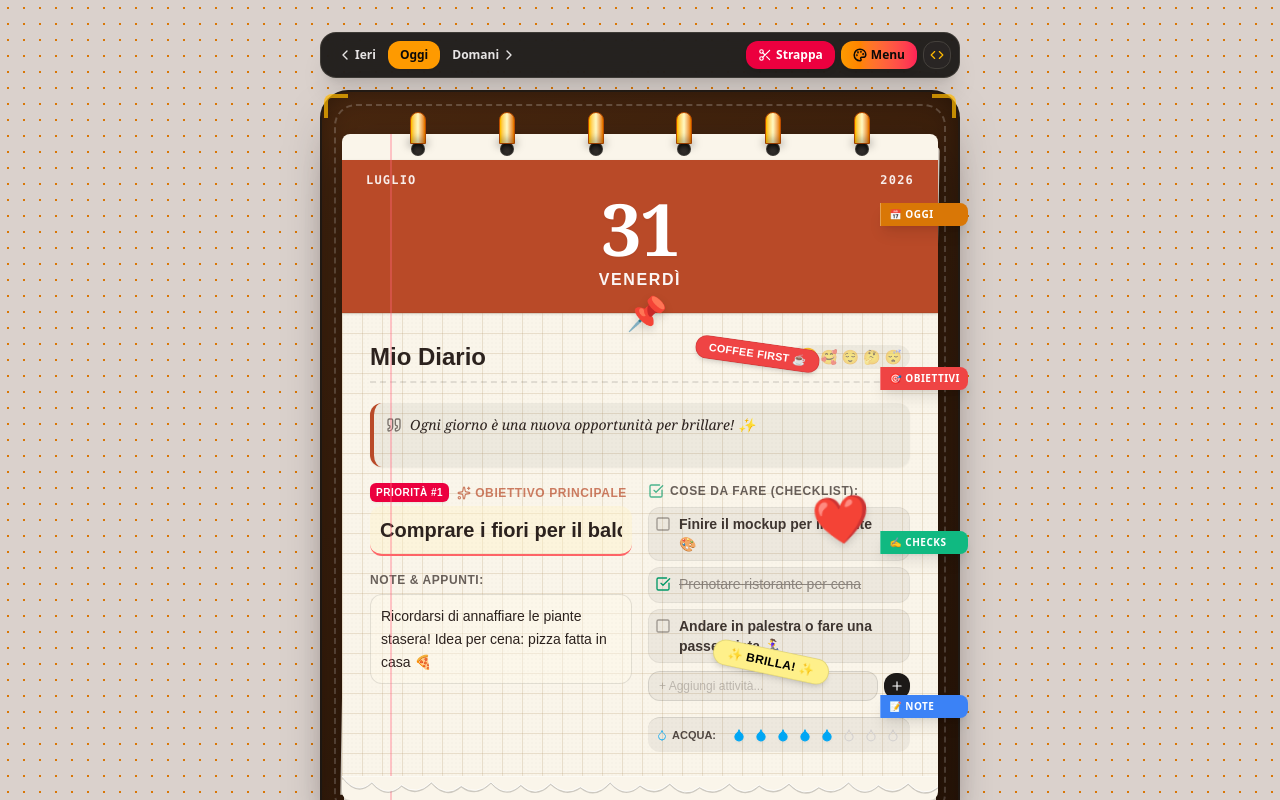
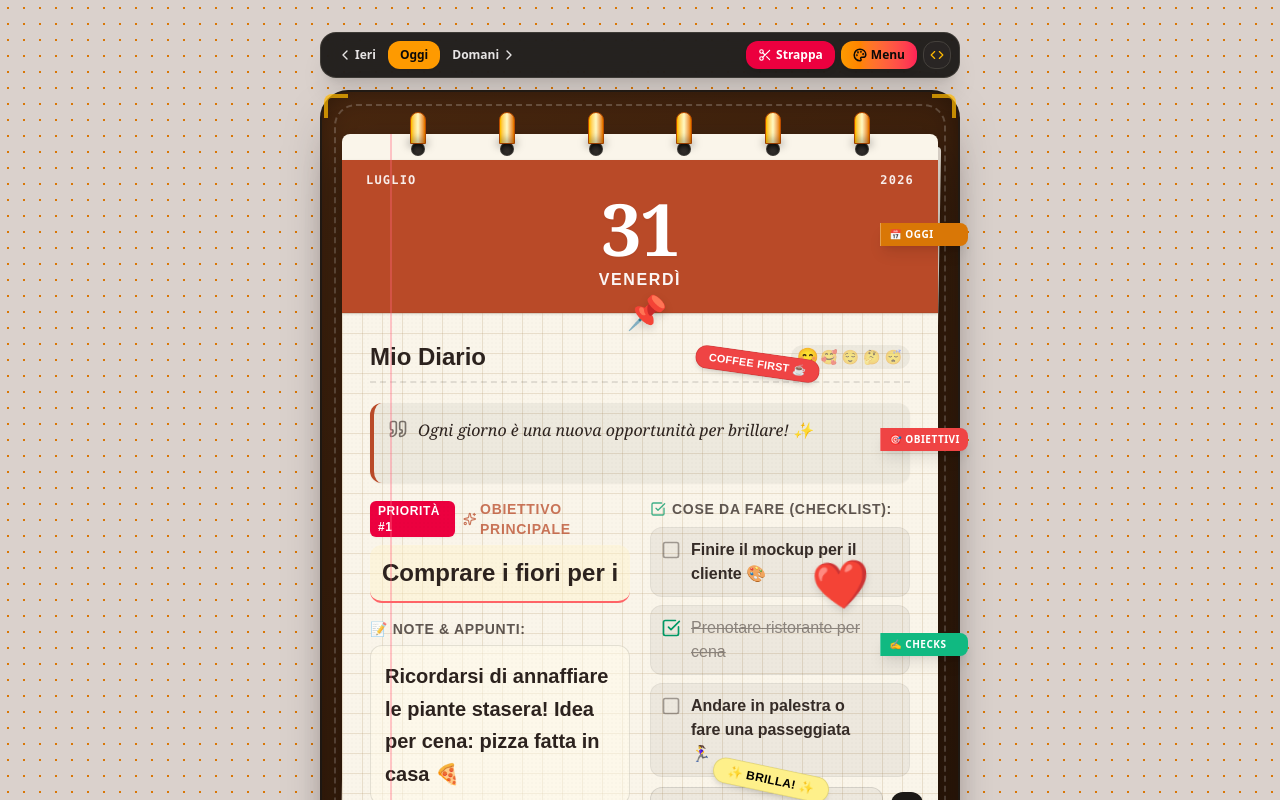
Before and after one commit to scottino2019-glitch/Calendario-Strappabile-interattivo, a React (Vite) app: page / in a window 1280 px wide. Shown: the top 800 px of the page. Built offline with nearby package versions, Linux system fonts and the light colour scheme.

Commit message:
style: improve quote section readability
Increase text size, spacing, and line height in the daily quote section to enhance visual hierarchy and readability on all devices.

```diff
--- a/src/components/TornPaperCalendar.tsx
+++ b/src/components/TornPaperCalendar.tsx
@@ -474,10 +474,10 @@ export const TornPaperCalendar: React.FC<TornPaperCalendarProps> = ({
               {/* DAILY QUOTE SECTION */}
               {config.agendaContent.showQuote && (
                 <div
-                  className="mb-3 sm:mb-4 p-2.5 sm:p-3 rounded-xl bg-black/5 border-l-4 italic text-xs sm:text-sm relative flex gap-2 items-start shadow-xs"
+                  className="mb-3 sm:mb-4 p-2.5 sm:p-3.5 rounded-xl bg-black/5 border-l-4 italic text-sm sm:text-base relative flex gap-2.5 items-start shadow-xs"
                   style={{ borderColor: paperTheme.accentColor }}
                 >
-                  <Quote className="w-3.5 h-3.5 sm:w-4 sm:h-4 shrink-0 opacity-60 mt-0.5" />
+                  <Quote className="w-4 h-4 sm:w-5 sm:h-5 shrink-0 opacity-60 mt-0.5" />
                   {isEditMode ? (
                     <textarea
                       value={config.agendaContent.quote}
@@ -491,31 +491,31 @@ export const TornPaperCalendar: React.FC<TornPaperCalendarProps> = ({
                         })
                       }
                       rows={2}
-                      className="w-full bg-transparent outline-none resize-none text-xs sm:text-sm font-serif-display"
+                      className="w-full bg-transparent outline-none resize-none text-sm sm:text-base font-serif-display leading-relaxed"
                       placeholder="Pensiero del giorno..."
                     />
                   ) : (
-                    <p className="font-serif-display">{config.agendaContent.quote}</p>
+                    <p className="font-serif-display text-sm sm:text-base leading-relaxed">{config.agendaContent.quote}</p>
                   )}
                 </div>
               )}
 
               {/* RESPONSIVE 2-COLUMN CONTENT GRID */}
-              <div className="grid grid-cols-1 sm:grid-cols-2 gap-3 sm:gap-4 items-start">
+              <div className="grid grid-cols-1 sm:grid-cols-2 gap-3.5 sm:gap-5 items-start">
                 {/* LEFT COLUMN: MAIN FOCUS & NOTES */}
-                <div className="space-y-3 sm:space-y-4">
+                <div className="space-y-3.5 sm:space-y-4">
                   {/* MAIN FOCUS / PRIORITY SECTION */}
                   {config.agendaContent.showFocus && (
                     <div id="agenda-section-focus">
-                      <div className="flex items-center gap-2 mb-1">
-                        <span className="text-[9px] sm:text-[10px] font-black text-white bg-rose-600 px-1.5 py-0.5 rounded-md uppercase tracking-wider shadow-xs">
+                      <div className="flex items-center gap-2 mb-1.5">
+                        <span className="text-[10px] sm:text-xs font-black text-white bg-rose-600 px-2 py-0.5 rounded-md uppercase tracking-wider shadow-xs">
                           Priorità #1
                         </span>
                         <div
-                          className="text-[11px] sm:text-xs uppercase font-extrabold tracking-wider opacity-70 flex items-center gap-1"
+                          className="text-xs sm:text-sm uppercase font-extrabold tracking-wider opacity-75 flex items-center gap-1"
                           style={{ color: paperTheme.accentColor }}
                         >
-                          <Sparkles className="w-3 h-3 sm:w-3.5 sm:h-3.5" />
+                          <Sparkles className="w-3.5 h-3.5 sm:w-4 sm:h-4" />
                           <span>Obiettivo Principale</span>
                         </div>
                       </div>
@@ -532,22 +532,22 @@ export const TornPaperCalendar: React.FC<TornPaperCalendarProps> = ({
                               },
                             })
                           }
-                          className="w-full text-base sm:text-xl font-bold bg-amber-100/40 p-2 sm:p-2.5 rounded-xl border-b-2 border-red-400 outline-none font-handwriting"
+                          className="w-full text-lg sm:text-2xl font-bold bg-amber-100/40 p-2.5 sm:p-3 rounded-xl border-b-2 border-red-400 outline-none font-handwriting placeholder:text-stone-400"
                           placeholder="Cosa vuoi fare di importante oggi?"
                         />
                       ) : (
-                        <div className="text-base sm:text-xl font-bold bg-amber-100/30 p-2 sm:p-2.5 rounded-xl border-b-2 border-red-300 font-handwriting">
+                        <div className="text-lg sm:text-2xl font-bold bg-amber-100/30 p-2.5 sm:p-3 rounded-xl border-b-2 border-red-300 font-handwriting">
                           {config.agendaContent.mainFocus}
                         </div>
                       )}
                     </div>
                   )}
 
-                  {/* NOTES & SCRATCHPAD AREA */}
+                  {/* NOTES & SCRATCHPAD AREA (BLOC NOTE) */}
                   {config.agendaContent.showNotes && (
                     <div id="agenda-section-notes">
-                      <div className="text-[11px] sm:text-xs uppercase font-extrabold tracking-wider opacity-70 mb-1 sm:mb-1.5">
-                        Note & Appunti:
+                      <div className="text-xs sm:text-sm uppercase font-extrabold tracking-wider opacity-75 mb-1.5 flex items-center gap-1.5">
+                        <span>📝 Note & Appunti:</span>
                       </div>
                       {isEditMode ? (
                         <textarea
@@ -561,12 +561,12 @@ export const TornPaperCalendar: React.FC<TornPaperCalendarProps> = ({
                               },
                             })
                           }
-                          rows={3}
-                          className="w-full text-xs sm:text-sm bg-amber-50/40 border border-black/10 p-2 sm:p-2.5 rounded-xl outline-none resize-none leading-relaxed font-handwriting"
+                          rows={4}
+                          className="w-full text-base sm:text-xl font-semibold bg-amber-50/50 border border-black/10 p-2.5 sm:p-3.5 rounded-xl outline-none resize-none leading-relaxed font-handwriting placeholder:text-stone-400"
                           placeholder="Scrivi le tue note qui..."
                         />
                       ) : (
-                        <div className="p-2 sm:p-2.5 bg-amber-50/30 rounded-xl border border-black/5 text-xs sm:text-sm leading-relaxed whitespace-pre-wrap font-handwriting min-h-[60px]">
+                        <div className="p-2.5 sm:p-3.5 bg-amber-50/40 rounded-xl border border-black/5 text-base sm:text-xl font-semibold leading-relaxed whitespace-pre-wrap font-handwriting min-h-[90px]">
                           {config.agendaContent.notes}
                         </div>
                       )}
@@ -575,33 +575,33 @@ export const TornPaperCalendar: React.FC<TornPaperCalendarProps> = ({
                 </div>
 
                 {/* RIGHT COLUMN: TODOS & WATER TRACKER */}
-                <div className="space-y-3 sm:space-y-4">
-                  {/* TO-DO CHECKLIST SECTION */}
+                <div className="space-y-3.5 sm:space-y-4">
+                  {/* TO-DO CHECKLIST SECTION (LISTA) */}
                   {config.agendaContent.showTodos && (
                     <div id="agenda-section-todos">
-                      <div className="text-[11px] sm:text-xs uppercase font-extrabold tracking-wider opacity-70 mb-1.5 sm:mb-2 flex items-center gap-1.5">
-                        <CheckSquare className="w-3.5 h-3.5 sm:w-4 sm:h-4 text-emerald-600" />
+                      <div className="text-xs sm:text-sm uppercase font-extrabold tracking-wider opacity-75 mb-2 flex items-center gap-1.5">
+                        <CheckSquare className="w-4 h-4 text-emerald-600" />
                         <span>Cose da fare (Checklist):</span>
                       </div>
-                      <div className="space-y-1.5">
+                      <div className="space-y-2">
                         {config.agendaContent.todos.map((todo) => (
                           <div
                             key={todo.id}
-                            className="flex items-start justify-between gap-2 group/todo bg-black/5 hover:bg-black/10 p-1.5 rounded-xl transition border border-black/5"
+                            className="flex items-start justify-between gap-2.5 group/todo bg-black/5 hover:bg-black/10 p-2 sm:p-2.5 rounded-xl transition border border-black/5"
                           >
                             <button
                               type="button"
                               onClick={() => handleToggleTodo(todo.id)}
-                              className="flex items-start gap-2 text-left text-xs sm:text-sm font-medium flex-1 cursor-pointer"
+                              className="flex items-start gap-2.5 text-left text-sm sm:text-base font-semibold flex-1 cursor-pointer"
                             >
                               {todo.completed ? (
-                                <CheckSquare className="w-4 h-4 text-emerald-600 shrink-0 mt-0.5" />
+                                <CheckSquare className="w-5 h-5 text-emerald-600 shrink-0 mt-0.5" />
                               ) : (
-                                <Square className="w-4 h-4 opacity-40 shrink-0 mt-0.5" />
+                                <Square className="w-5 h-5 opacity-40 shrink-0 mt-0.5" />
                               )}
                               <span
                                 className={
-                                  todo.completed ? 'line-through opacity-50' : 'opacity-90 font-semibold'
+                                  todo.completed ? 'line-through opacity-50 font-medium' : 'opacity-95 font-semibold'
                                 }
                               >
                                 {todo.text}
@@ -612,9 +612,10 @@ export const TornPaperCalendar: React.FC<TornPaperCalendarProps> = ({
                               <button
                                 type="button"
                                 onClick={() => handleDeleteTodo(todo.id)}
-                                className="opacity-0 group-hover/todo:opacity-100 p-1 text-red-500 hover:bg-black/10 rounded-lg transition"
+                                className="opacity-0 group-hover/todo:opacity-100 p-1 text-red-500 hover:bg-black/10 rounded-lg transition shrink-0"
+                                title="Elimina"
                               >
-                                <Trash2 className="w-3.5 h-3.5" />
+                                <Trash2 className="w-4 h-4" />
                               </button>
                             )}
                           </div>
@@ -623,19 +624,20 @@ export const TornPaperCalendar: React.FC<TornPaperCalendarProps> = ({
 
                       {/* ADD TODO FORM */}
                       {isEditMode && (
-                        <form onSubmit={handleAddTodo} className="mt-2 flex items-center gap-1.5">
+                        <form onSubmit={handleAddTodo} className="mt-2.5 flex items-center gap-2">
                           <input
                             type="text"
                             value={newTodoText}
                             onChange={(e) => setNewTodoText(e.target.value)}
                             placeholder="+ Aggiungi attività..."
-                            className="text-xs bg-black/5 border border-black/10 px-2.5 py-1.5 rounded-xl outline-none flex-1 font-medium placeholder:opacity-50"
+                            className="text-sm sm:text-base bg-black/5 border border-black/10 px-3 py-2 rounded-xl outline-none flex-1 font-medium placeholder:opacity-50"
                           />
                           <button
                             type="submit"
-                            className="p-1.5 bg-stone-900 text-white hover:bg-stone-800 rounded-xl text-xs font-bold transition shadow-xs cursor-pointer"
+                            className="p-2 bg-stone-900 text-white hover:bg-stone-800 rounded-xl text-sm font-bold transition shadow-xs cursor-pointer shrink-0"
+                            title="Aggiungi"
                           >
-                            <Plus className="w-3.5 h-3.5" />
+                            <Plus className="w-4 h-4" />
                           </button>
                         </form>
                       )}
@@ -644,12 +646,12 @@ export const TornPaperCalendar: React.FC<TornPaperCalendarProps> = ({
 
                   {/* WATER INTAKE TRACKER */}
                   {config.agendaContent.showWater && (
-                    <div className="pt-2 border-t border-black/10 flex flex-wrap items-center justify-between gap-1.5 bg-black/5 p-2 rounded-xl">
-                      <span className="text-[10px] sm:text-[11px] font-extrabold uppercase opacity-80 flex items-center gap-1">
-                        <Droplet className="w-3 h-3 text-sky-500" />
+                    <div className="pt-2 border-t border-black/10 flex flex-wrap items-center justify-between gap-2 bg-black/5 p-2.5 rounded-xl">
+                      <span className="text-xs sm:text-sm font-extrabold uppercase opacity-80 flex items-center gap-1.5">
+                        <Droplet className="w-3.5 h-3.5 text-sky-500" />
                         <span>Acqua:</span>
                       </span>
-                      <div className="flex items-center gap-1 flex-wrap">
+                      <div className="flex items-center gap-1.5 flex-wrap">
                         {[1, 2, 3, 4, 5, 6, 7, 8].map((cup) => {
                           const isDrunk = cup <= config.agendaContent.waterGlasses;
                           return (
@@ -661,7 +663,7 @@ export const TornPaperCalendar: React.FC<TornPaperCalendarProps> = ({
                               title={`${cup} bicchieri`}
                             >
                               <Droplet
-                                className={`w-3.5 h-3.5 ${
+                                className={`w-4 h-4 sm:w-5 sm:h-5 ${
                                   isDrunk ? 'text-sky-500 fill-sky-500 drop-shadow-xs' : 'text-stone-300'
                                 }`}
                               />
```
